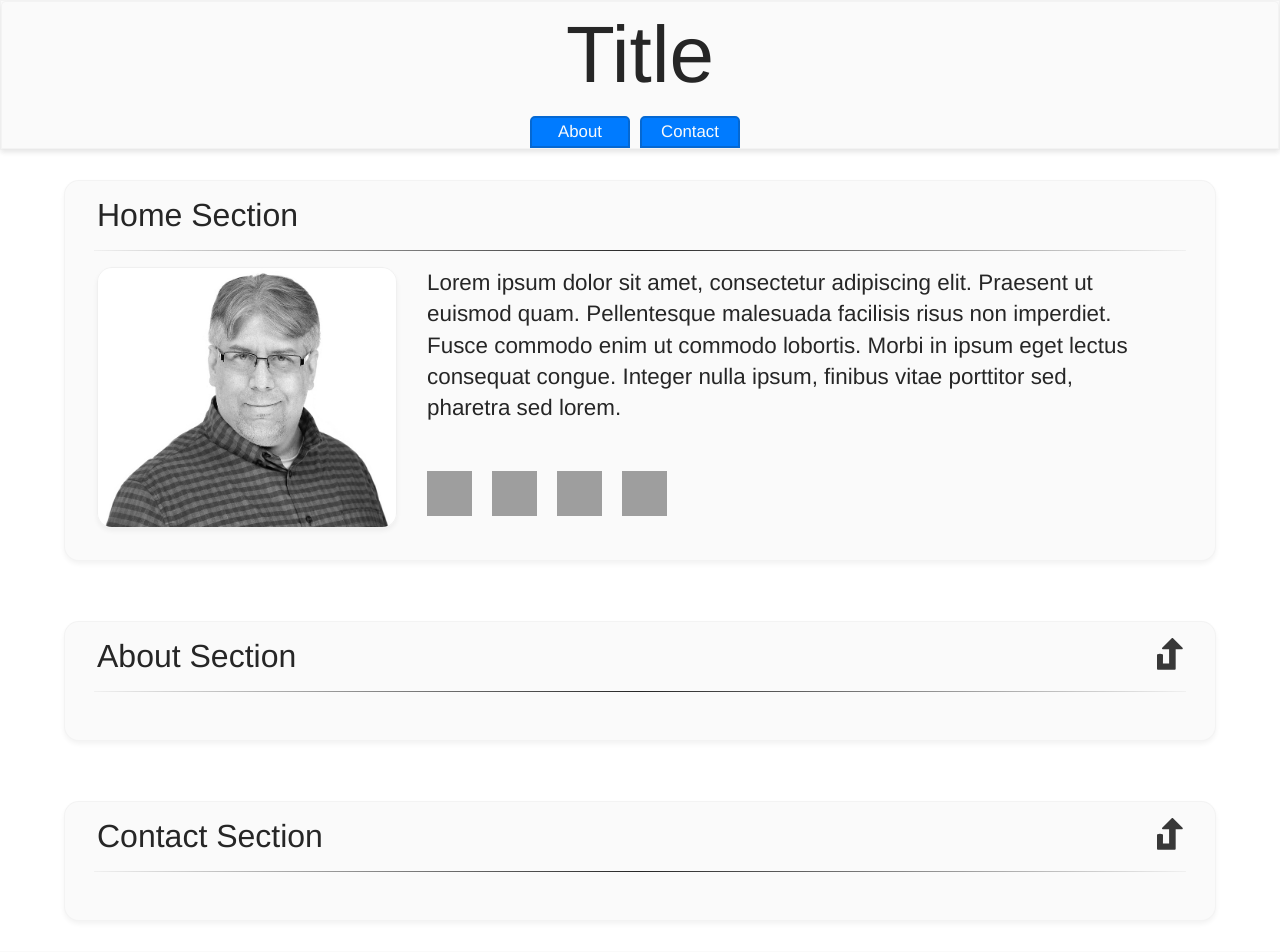
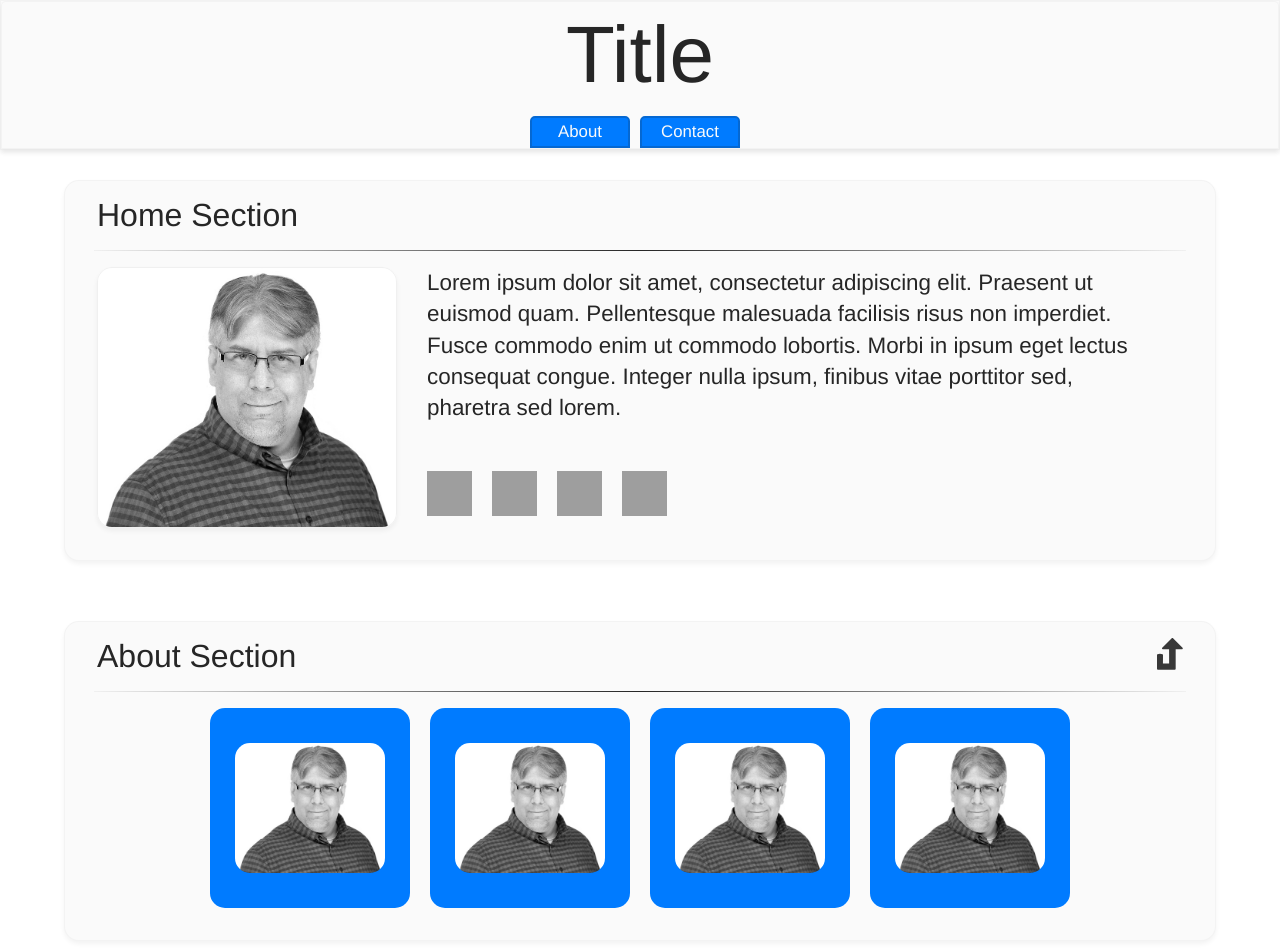
Before and after one commit to wchrapcynski/wc-component-component-library, a React (Create React App) app: page / in a window 1280 px wide. Shown: the top 952 px of the page. Built offline with nearby package versions, Linux system fonts and the light colour scheme; grey boxes are pictures that could not be loaded.

Commit message:
Started mid section of demo

```diff
--- a/src/App.js
+++ b/src/App.js
@@ -3,15 +3,17 @@ import "./App.scss";
 import "./styles/common.scss";
 import Header from "./components/header/header";
 import Footer from "./components/footer/footer";
-import SectionCard from "./components/cards/sectioncard";
+import SectionCard from "./components/cards/sectioncard"
+import FlipCardGallery from "./components/content/flipcardgallery";
 import SocialMedia from "./components/icons/socialmedia";
-import Intro from "./components/content/intro"
+import Intro from "./components/content/intro";
 
 function App() {
   const websiteData = require("./data/data.json");
   const navbarItems = websiteData.tabs;
   const images = websiteData.images;
   const text = websiteData.text;
+  const flipcards = websiteData.flipCards;
   const displaySocialMediaIcons = websiteData.socialMediaIcons.map(
     (data, key) => {
       return <SocialMedia key={key} type={data.type} link={data.link} />;
@@ -42,8 +44,9 @@ function App() {
             margin="margin30"
             padding="pad20"
             id={navbarItems[0]}
-            toTop
-          />
+            toTop>
+            <FlipCardGallery flipcards={flipcards}/>
+          </SectionCard>
         </div>
         <div className="bottom-section">
           <SectionCard
--- a/src/App.scss
+++ b/src/App.scss
@@ -25,13 +25,9 @@
 }
 
 @media screen and (max-width: $break-1) {
-  .App {
-    .body {
-      .top-section,
-      .mid-section,
-      .bottom-section {
-        width: 95%;
-      }
-    }
+  .App .body .top-section,
+  .mid-section,
+  .bottom-section {
+    width: 95%;
   }
 }
--- /dev/null
+++ b/src/components/content/flipcardgallery.js
@@ -0,0 +1,12 @@
+import React from "react";
+import FlipCard from "../cards/flipcard";
+import "./flipcardgallery.scss";
+
+function FlipCardGallery(props) {
+  const flipcards = props.flipcards.map((data, key) => {
+    return <div className="flipcard-gallery-item"><FlipCard image={data.image} flipCardText={data.flipCardText} /></div>;
+  });
+  return <div className="flipcard-gallery">{flipcards}</div>;
+}
+
+export default FlipCardGallery;
--- /dev/null
+++ b/src/components/content/flipcardgallery.scss
@@ -0,0 +1,7 @@
+.flipcard-gallery {
+    display: flex;
+    justify-content: center;
+    .flipcard-gallery-item {
+        margin: 0 10px;
+    }
+}
--- a/src/data/data.json
+++ b/src/data/data.json
@@ -31,9 +31,20 @@
   },
   "flipCards": [
     {
-      "title": "Flip Card Title",
-      "description": "This is the flip card discription text",
-      "link": "http://magicaltech.xyz"
+      "image": "image1.png",
+      "flipCardText": ["Title1", "Flipcard description text", "http://magicaltech.xyz"]
+    },
+    {
+      "image": "image1.png",
+      "flipCardText": ["Title2", "Flipcard description text", "http://magicaltech.xyz"]
+    },
+    {
+      "image": "image1.png",
+      "flipCardText": ["Title3", "Flipcard description text", "http://magicaltech.xyz"]
+    },
+    {
+      "image": "image1.png",
+      "flipCardText": ["Title4", "Flipcard description text", "http://magicaltech.xyz"]
     }
   ],
   "footerText": "This is the footer"
```
